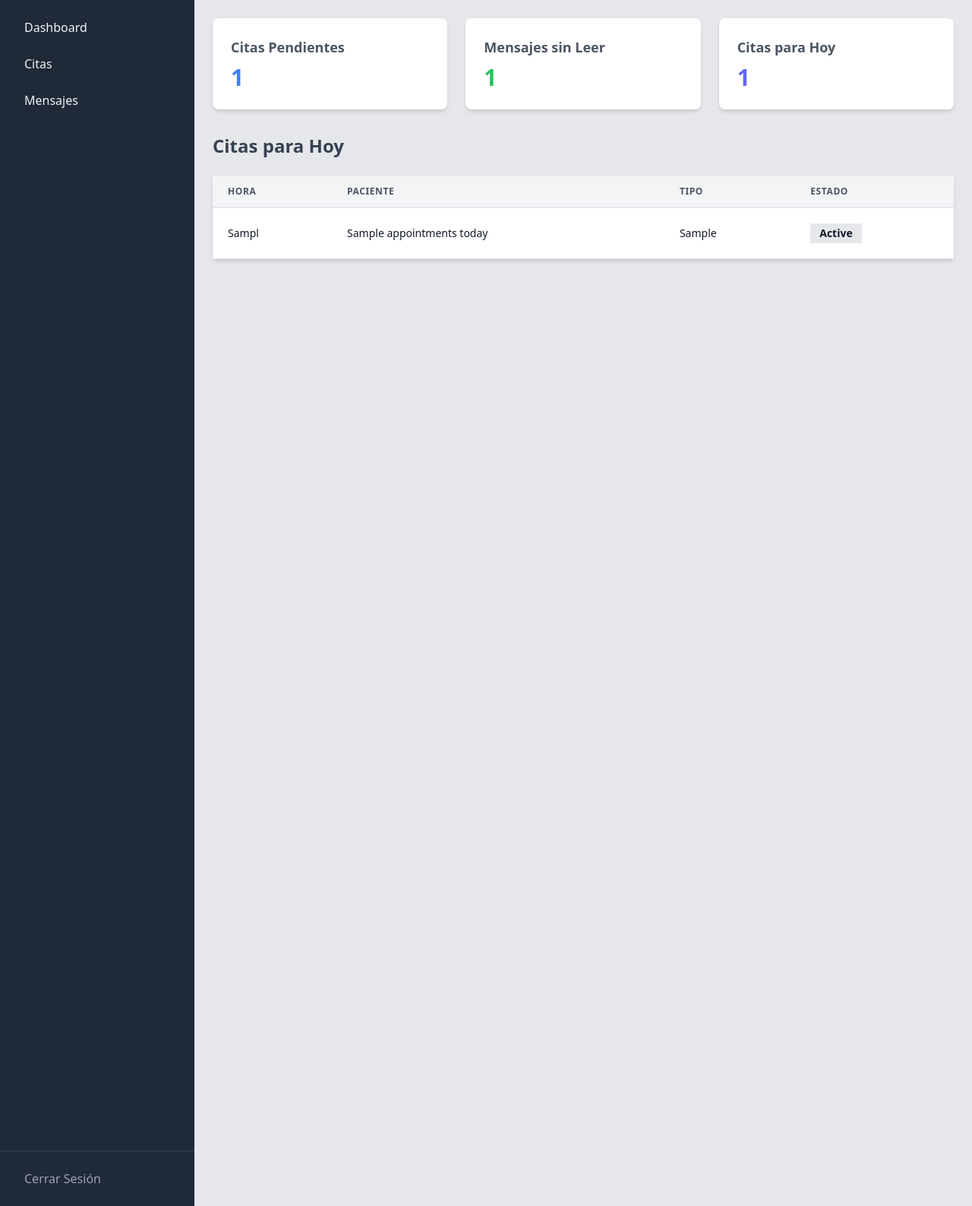
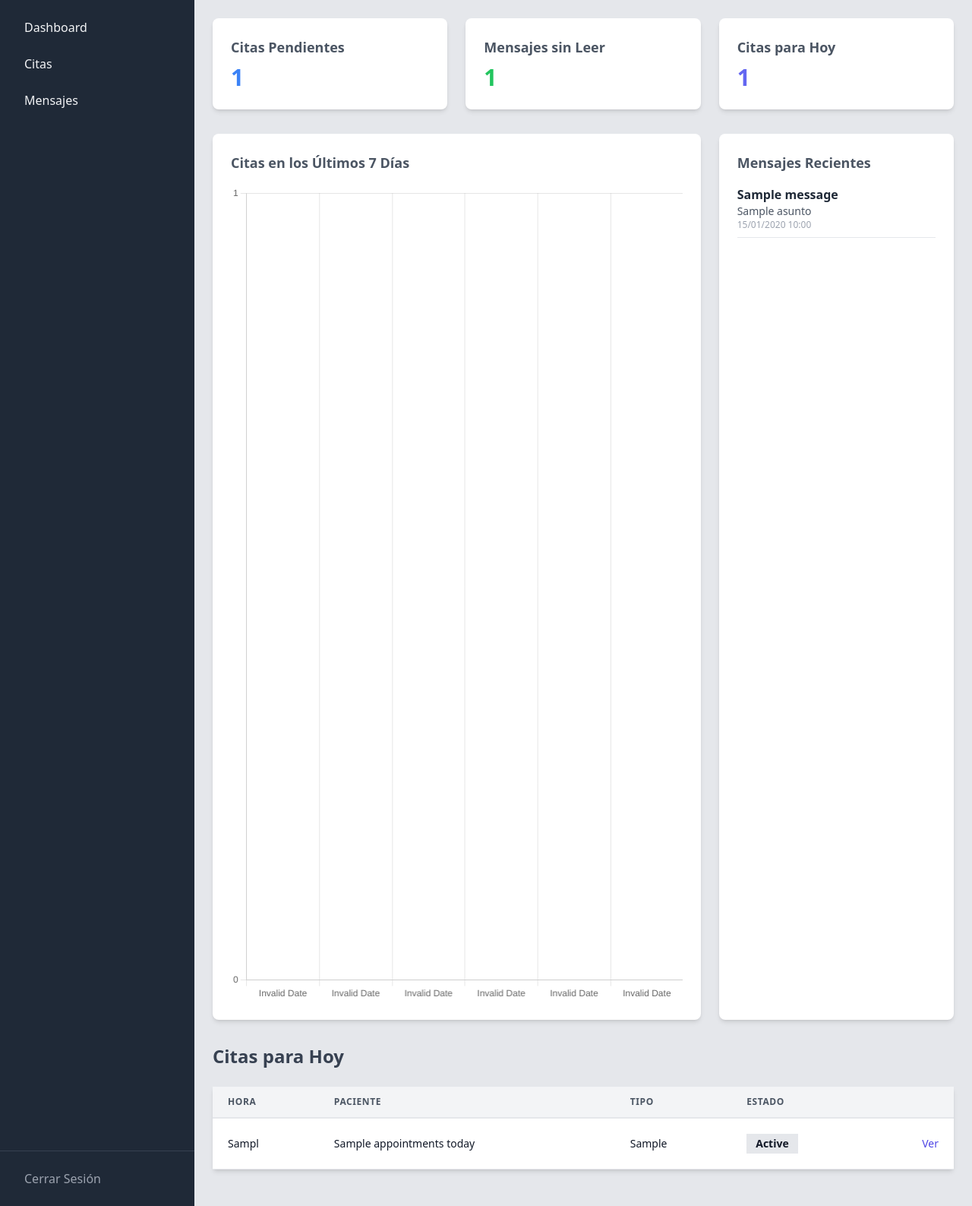
Before and after one commit to soreviv/kilo, a PHP site: template otorrinonet/app/views/admin/dashboard.php in a window 1280 px wide. Shown: the part 60-1647 px from the top of the page at 76% size. Run offline with PHP 8.4, Linux system fonts and the light colour scheme; the template is opened without the code that fills it: most values are stand-ins (such as "Sample title", 1, 10 or a date in 2020); style sheets or scripts are compiled from the project's sources.

Commit message:
Cambios para la generación automática de your

```diff
--- a/otorrinonet/app/controllers/AdminController.php
+++ b/otorrinonet/app/controllers/AdminController.php
@@ -35,6 +35,8 @@
             'appointmentsToday' => $appointmentModel->getAppointmentsForDate($today),
             'pendingAppointmentsCount' => $appointmentModel->getPendingAppointmentsCount(),
             'unreadMessagesCount' => $contactMessageModel->getUnreadMessagesCount(),
+            'appointmentCounts' => $appointmentModel->getAppointmentCountsForLastDays(7),
+            'recentMessages' => $contactMessageModel->getRecentUnreadMessages(5),
         ];
 
         echo $this->renderView('admin/dashboard', $data);
--- a/otorrinonet/app/views/admin/dashboard.php
+++ b/otorrinonet/app/views/admin/dashboard.php
@@ -5,6 +5,7 @@
     <meta name="viewport" content="width=device-width, initial-scale=1.0">
     <title><?= htmlspecialchars($pageTitle ?? 'Administración') ?></title>
     <link href="/assets/css/output.css" rel="stylesheet">
+    <script src="https://cdn.jsdelivr.net/npm/chart.js"></script>
 </head>
 <body class="bg-gray-100">
     <div class="flex h-screen bg-gray-200">
@@ -36,6 +37,36 @@
                         </div>
                     </div>
 
+                    <!-- Charts and Recent Messages -->
+                    <div class="grid grid-cols-1 lg:grid-cols-3 gap-6 mt-8">
+                        <!-- Appointments Chart -->
+                        <div class="lg:col-span-2 bg-white shadow-md rounded-lg p-6">
+                            <h3 class="text-lg font-semibold text-gray-600 mb-4">Citas en los Últimos 7 Días</h3>
+                            <canvas id="appointmentsChart"></canvas>
+                        </div>
+
+                        <!-- Recent Messages -->
+                        <div class="bg-white shadow-md rounded-lg p-6">
+                            <h3 class="text-lg font-semibold text-gray-600 mb-4">Mensajes Recientes</h3>
+                            <div class="space-y-4">
+                                <?php if (empty($recentMessages)): ?>
+                                    <p class="text-gray-600">No hay mensajes nuevos.</p>
+                                <?php else: ?>
+                                    <?php foreach ($recentMessages as $message): ?>
+                                        <div class="border-b border-gray-200 pb-2">
+                                            <a href="/admin/messages#message-<?= $message['id'] ?>" class="hover:text-blue-600">
+                                                <p class="font-semibold text-gray-800"><?= htmlspecialchars($message['nombre']) ?></p>
+                                                <p class="text-sm text-gray-600 truncate"><?= htmlspecialchars($message['asunto']) ?></p>
+                                                <p class="text-xs text-gray-400"><?= date('d/m/Y H:i', strtotime($message['fecha_envio'])) ?></p>
+                                            </a>
+                                        </div>
+                                    <?php endforeach; ?>
+                                <?php endif; ?>
+                            </div>
+                        </div>
+                    </div>
+
+
                     <!-- Appointments for Today -->
                     <div class="mt-8">
                         <h2 class="text-2xl font-semibold text-gray-700">Citas para Hoy</h2>
@@ -47,12 +78,13 @@
                                         <th class="px-5 py-3 border-b-2 border-gray-200 bg-gray-100 text-left text-xs font-semibold text-gray-600 uppercase tracking-wider">Paciente</th>
                                         <th class="px-5 py-3 border-b-2 border-gray-200 bg-gray-100 text-left text-xs font-semibold text-gray-600 uppercase tracking-wider">Tipo</th>
                                         <th class="px-5 py-3 border-b-2 border-gray-200 bg-gray-100 text-left text-xs font-semibold text-gray-600 uppercase tracking-wider">Estado</th>
+                                        <th class="px-5 py-3 border-b-2 border-gray-200 bg-gray-100"></th>
                                     </tr>
                                 </thead>
                                 <tbody>
                                     <?php if (empty($appointmentsToday)): ?>
                                         <tr>
-                                            <td colspan="4" class="px-5 py-5 border-b border-gray-200 bg-white text-sm text-center">No hay citas para hoy.</td>
+                                            <td colspan="5" class="px-5 py-5 border-b border-gray-200 bg-white text-sm text-center">No hay citas para hoy.</td>
                                         </tr>
                                     <?php else: ?>
                                         <?php
@@ -82,6 +114,9 @@
                                                         <span class="relative"><?= htmlspecialchars(ucfirst($appointment['status'])) ?></span>
                                                     </span>
                                                 </td>
+                                                <td class="px-5 py-5 border-b border-gray-200 bg-white text-sm text-right">
+                                                    <a href="/admin/appointments#appointment-<?= $appointment['id'] ?? '' ?>" class="text-indigo-600 hover:text-indigo-900">Ver</a>
+                                                </td>
                                             </tr>
                                         <?php endforeach; ?>
                                     <?php endif; ?>
@@ -93,5 +128,50 @@
             </main>
         </div>
     </div>
+
+    <script>
+        document.addEventListener('DOMContentLoaded', function() {
+            const ctx = document.getElementById('appointmentsChart').getContext('2d');
+
+            const appointmentData = <?= json_encode($appointmentCounts ?? []) ?>;
+            const labels = Object.keys(appointmentData).map(date => {
+                const d = new Date(date + 'T00:00:00');
+                return d.toLocaleDateString('es-ES', { month: 'short', day: 'numeric' });
+            });
+            const data = Object.values(appointmentData);
+
+            new Chart(ctx, {
+                type: 'bar',
+                data: {
+                    labels: labels,
+                    datasets: [{
+                        label: 'Nº de Citas',
+                        data: data,
+                        backgroundColor: 'rgba(54, 162, 235, 0.6)',
+                        borderColor: 'rgba(54, 162, 235, 1)',
+                        borderWidth: 1
+                    }]
+                },
+                options: {
+                    responsive: true,
+                    maintainAspectRatio: false,
+                    scales: {
+                        y: {
+                            beginAtZero: true,
+                            ticks: {
+                                stepSize: 1
+                            }
+                        }
+                    },
+                    plugins: {
+                        legend: {
+                            display: false
+                        }
+                    }
+                }
+            });
+        });
+    </script>
+
 </body>
 </html>
--- a/otorrinonet/public/index.php
+++ b/otorrinonet/public/index.php
@@ -23,7 +23,7 @@
     define('CSP_NONCE', $nonce);
 
     // Configurar la cabecera Content-Security-Policy (CSP) con el nonce.
-    $cspHeader = "script-src 'self' 'nonce-" . CSP_NONCE . "' https://js.hcaptcha.com https://*.hcaptcha.com https://cdn.jsdelivr.net; " .
+    $cspHeader = "script-src 'self' 'nonce-" . CSP_NONCE . "' https://js.hcaptcha.com https://*.hcaptcha.com https://cdn.jsdelivr.net 'unsafe-eval'; " .
                  "style-src 'self' 'nonce-" . CSP_NONCE . "' https://cdn.jsdelivr.net; " .
                  "frame-src 'self' https://*.hcaptcha.com; " .
                  "connect-src 'self' https://*.hcaptcha.com; " .
```
Also changed, not shown: generate_admin.php (added, +52 -0 lines), otorrinonet/app/models/AppointmentModel.php (+41 -0 lines), otorrinonet/app/models/ContactMessageModel.php (+23 -0 lines).
